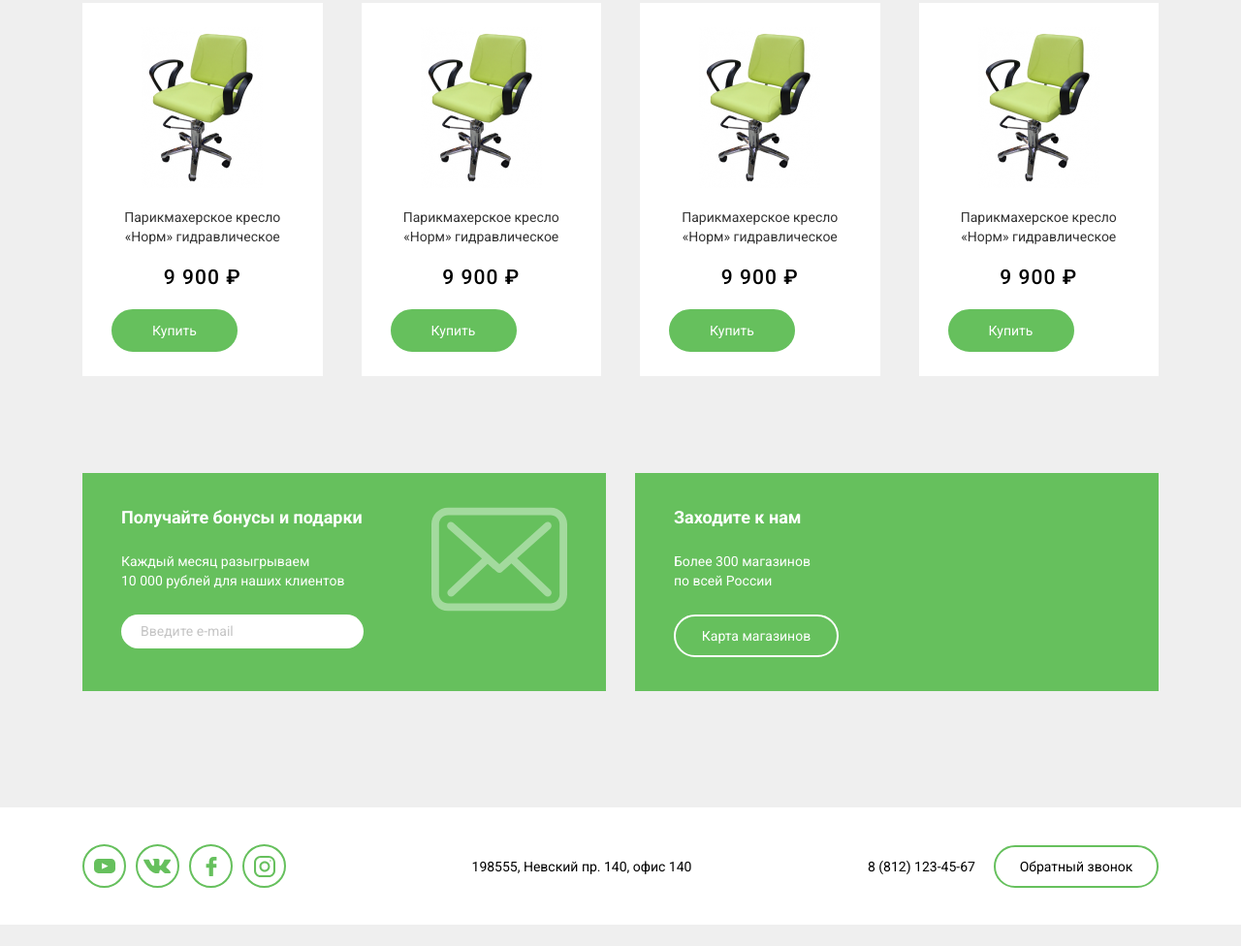
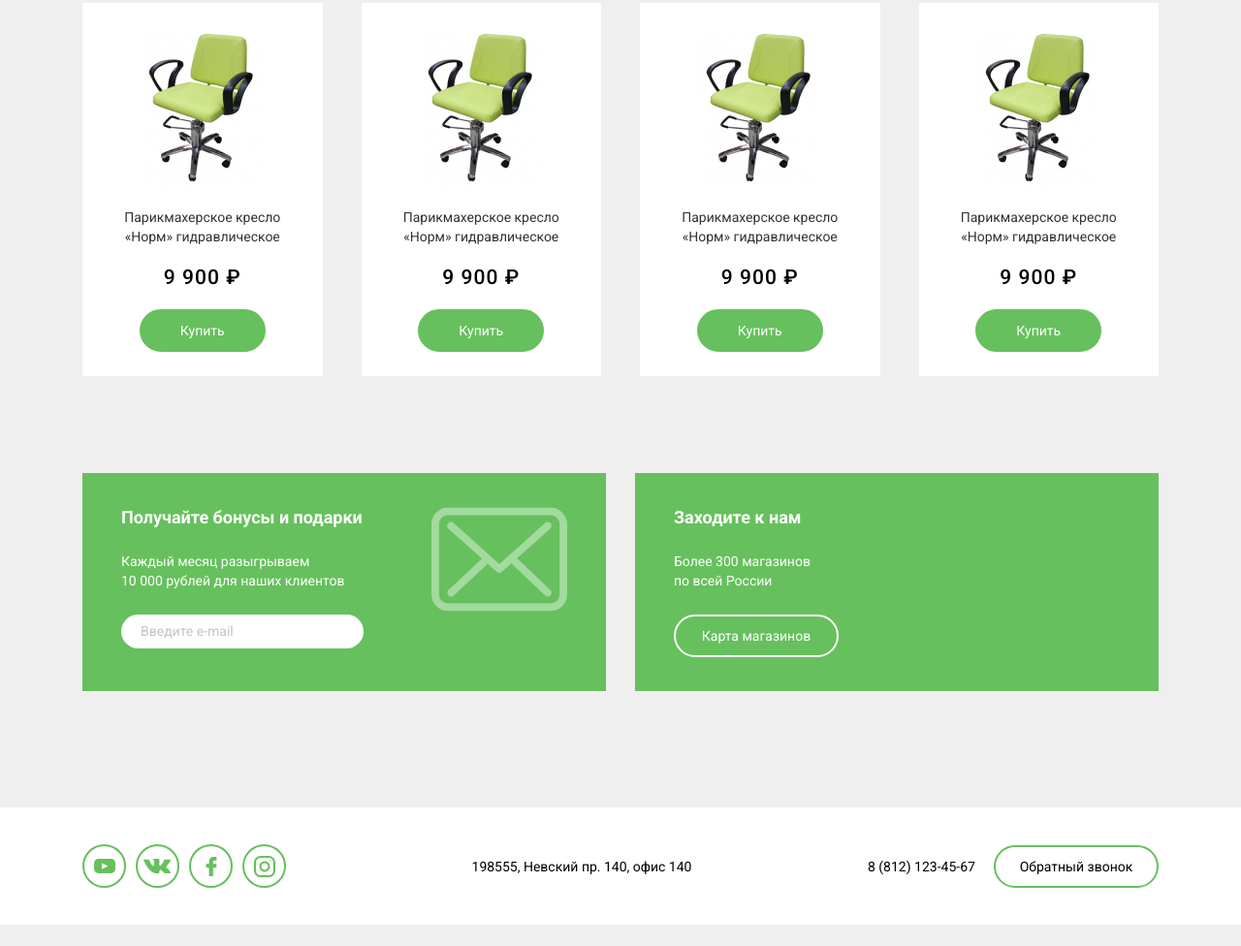
Before and after one commit to Natalia-gamr/beauty, a website: page src/index.html in a window 1280 px wide. Shown: the part 1051-2027 px from the top of the page at 97% size. Drawn offline with nearby package versions, Linux system fonts and the light colour scheme; files that its build step writes are made by us from their sources; files whose address does not match are found by name.

Commit message:
fix bags

```diff
--- a/src/sass/components/slider.scss
+++ b/src/sass/components/slider.scss
@@ -11,6 +11,11 @@
         justify-content: center;
         &:not(:last-child) {
             margin-right: 40px;
+        }
+        div {
+            display: flex;
+            flex-direction: column;
+            align-items: center;
         }
     }
     &__descr {
```
Also changed, not shown: dist/css/style.min.css.
